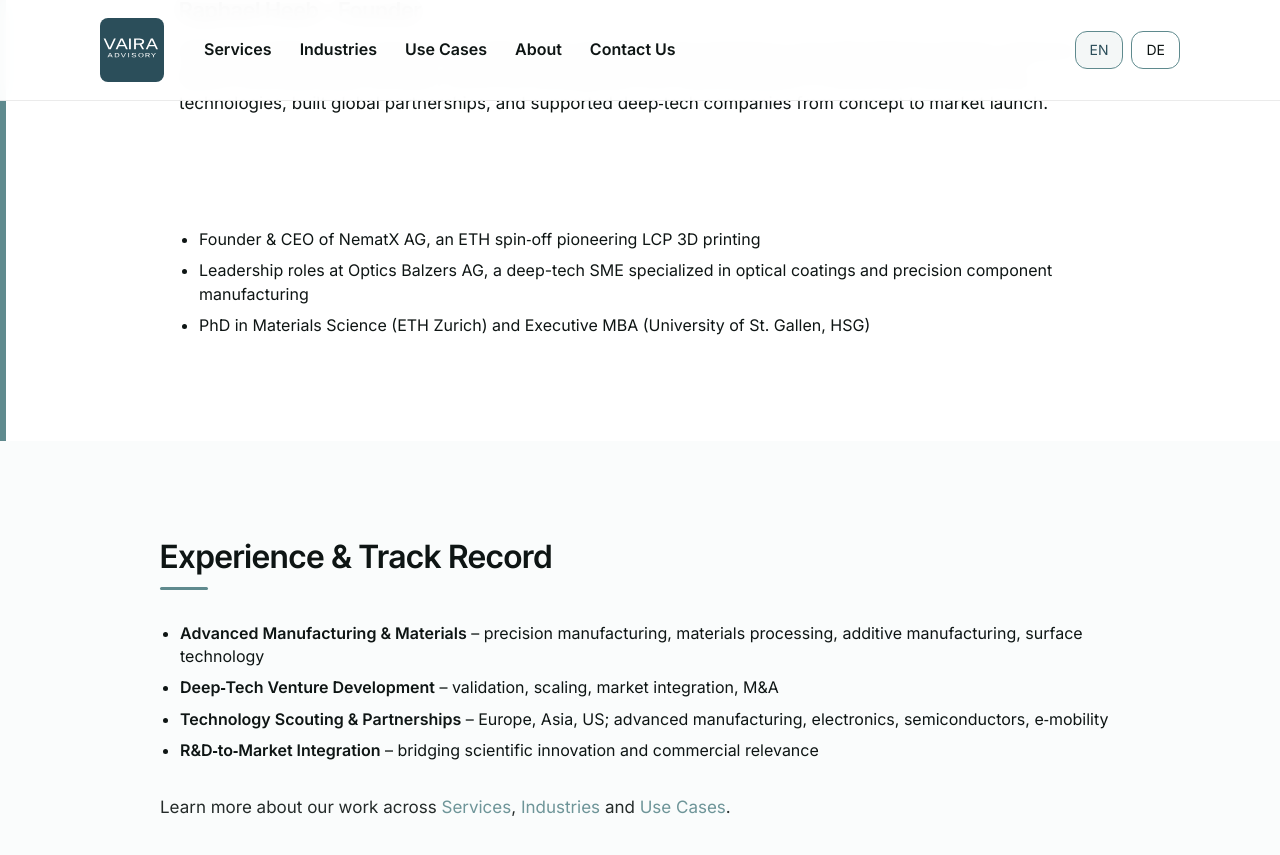
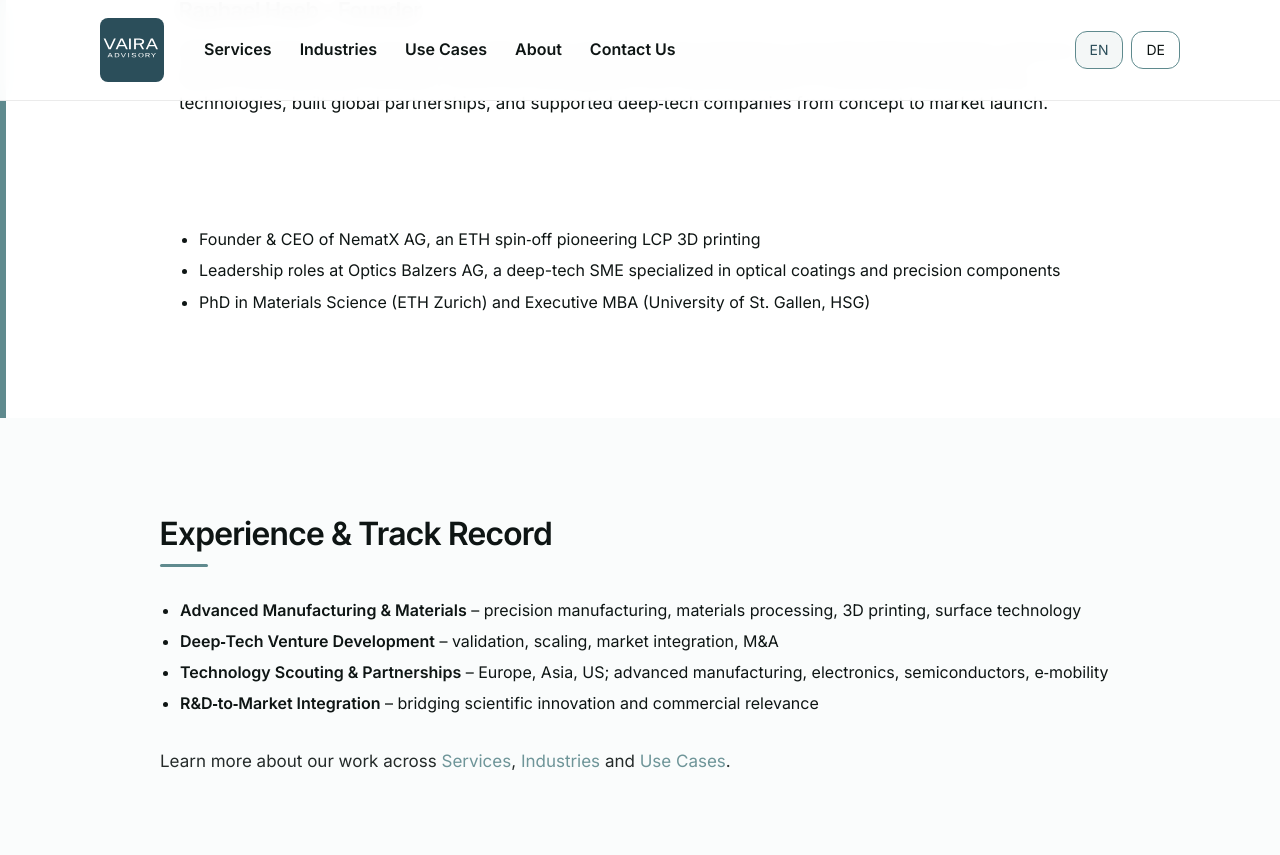
Before and after one commit to raphaelheeb/vaira-advisory, a Jekyll site: the page built from about/index.html, in a window 1280 px wide and 900 px high, scrolled down 2062 px. Shown: the top 855 px of the window. Built offline with Jekyll 4.4.1, drawn with Linux system fonts in a browser that asks for light colours.

Commit message:
Update index.html

```diff
--- a/about/index.html
+++ b/about/index.html
@@ -163,10 +163,9 @@
       industrialization of advanced manufacturing technologies, built global partnerships, and
       supported deep‑tech companies from concept to market launch.
     </p>
-
     <ul>
       <li>Founder & CEO of NematX AG, an ETH spin‑off pioneering LCP 3D printing</li>
-      <li>Leadership roles at Optics Balzers AG, a deep-tech SME specialized in optical coatings and precision component manufacturing</li>
+      <li>Leadership roles at Optics Balzers AG, a deep-tech SME specialized in optical coatings and precision components</li>
       <li>PhD in Materials Science (ETH Zurich) and Executive MBA (University of St. Gallen, HSG)</li>
     </ul>
   </div>
@@ -178,7 +177,7 @@
     <h2>Experience & Track Record</h2>
 
     <ul>
-      <li><strong>Advanced Manufacturing & Materials</strong> – precision manufacturing, materials processing, additive manufacturing, surface technology</li>
+      <li><strong>Advanced Manufacturing & Materials</strong> – precision manufacturing, materials processing, 3D printing, surface technology</li>
       <li><strong>Deep‑Tech Venture Development</strong> – validation, scaling, market integration, M&A</li>
       <li><strong>Technology Scouting & Partnerships</strong> – Europe, Asia, US; advanced manufacturing, electronics, semiconductors, e‑mobility</li>
       <li><strong>R&D‑to‑Market Integration</strong> – bridging scientific innovation and commercial relevance</li>
```
